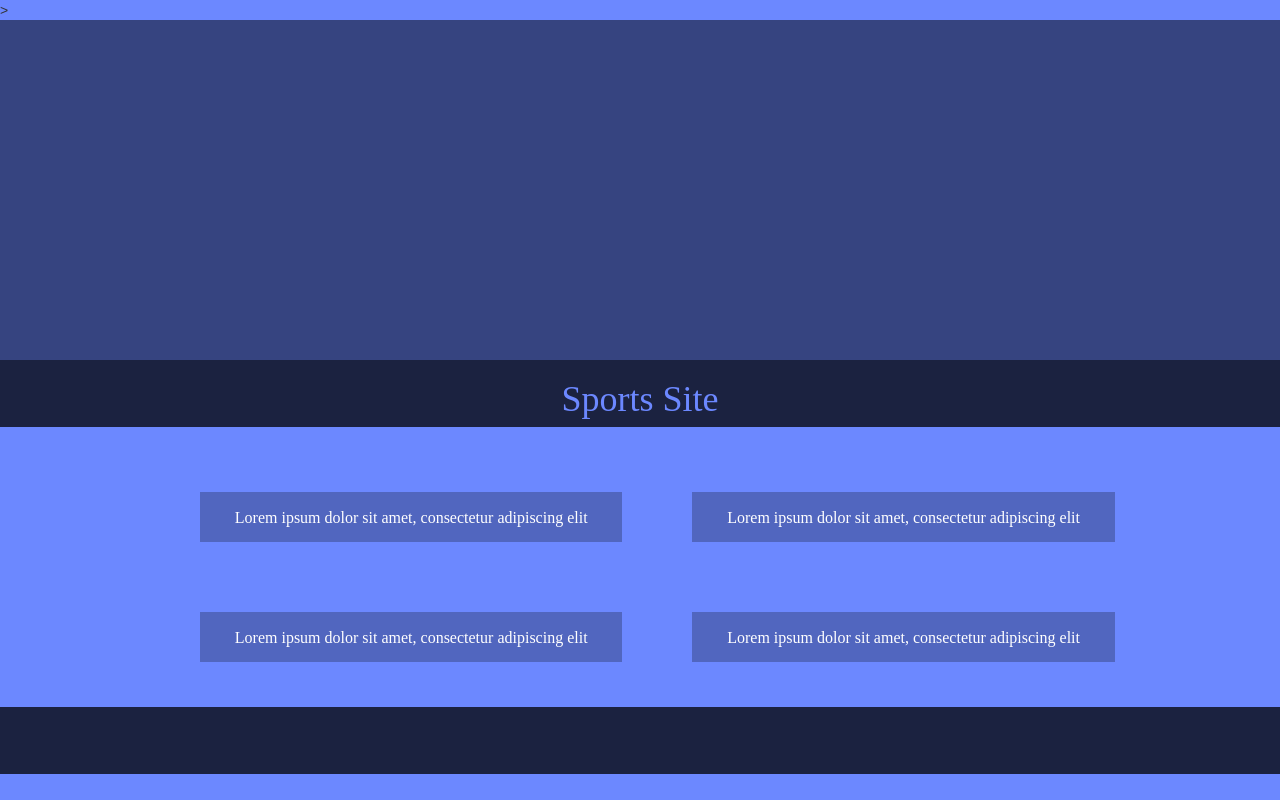
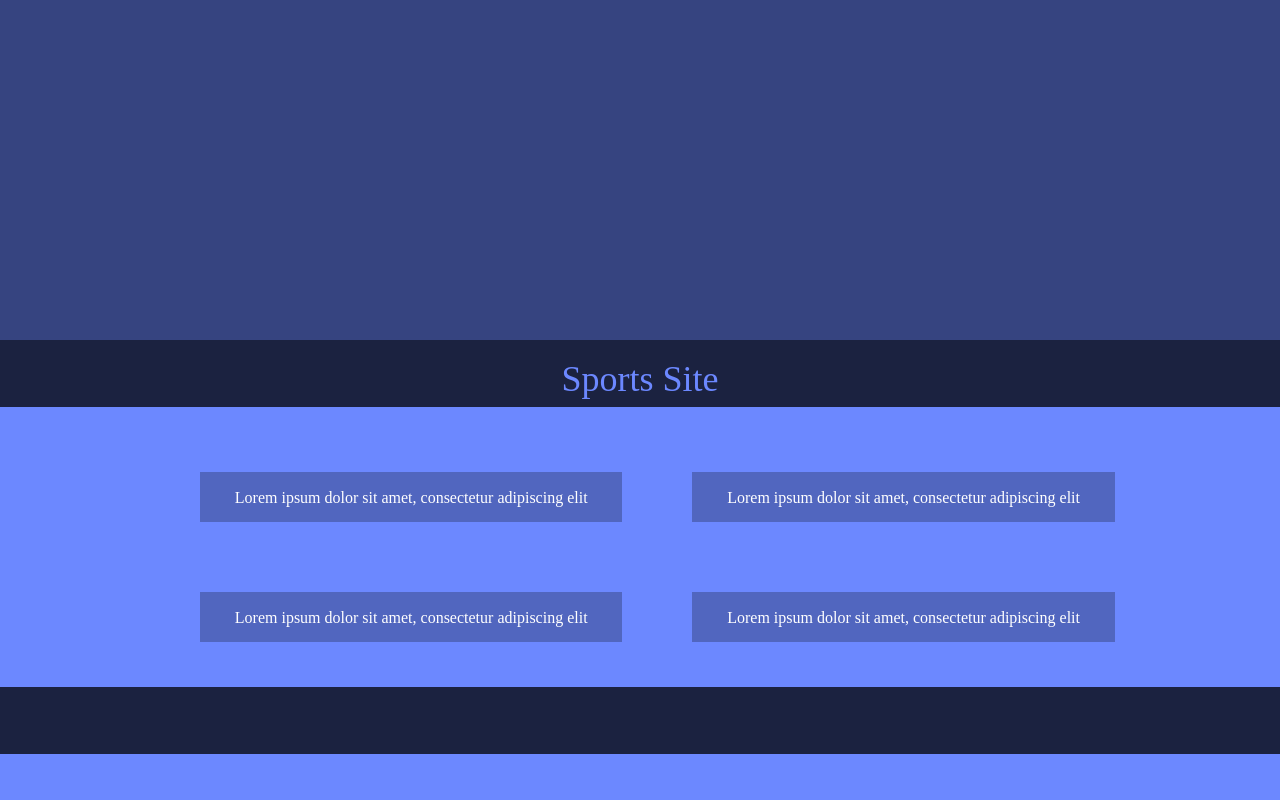
Before and after one commit to PunainenAurinko/MAD9013-Final, a plain HTML site: page index.html in a window 1280 px wide. Drawn offline with nearby package versions, Linux system fonts and the light colour scheme.

Commit message:
Script tag typo corrected

```diff
--- a/index.html
+++ b/index.html
@@ -4,7 +4,7 @@
     <title>MAD9013 Final</title>
     <!-- Latest compiled and minified Bootstrap CSS -->
     <link rel="stylesheet" href="https://maxcdn.bootstrapcdn.com/bootstrap/3.3.1/css/bootstrap.min.css">
-    <script src="//use.edgefonts.net/port-lligat-sans;port-lligat-slab;prosto-one;quattrocento-sans.js"></script> ></script>
+    <script src="//use.edgefonts.net/port-lligat-sans;port-lligat-slab;prosto-one;quattrocento-sans.js"></script>
     <link rel="stylesheet" href="css/main.css">
 </head>
 <body>
```
